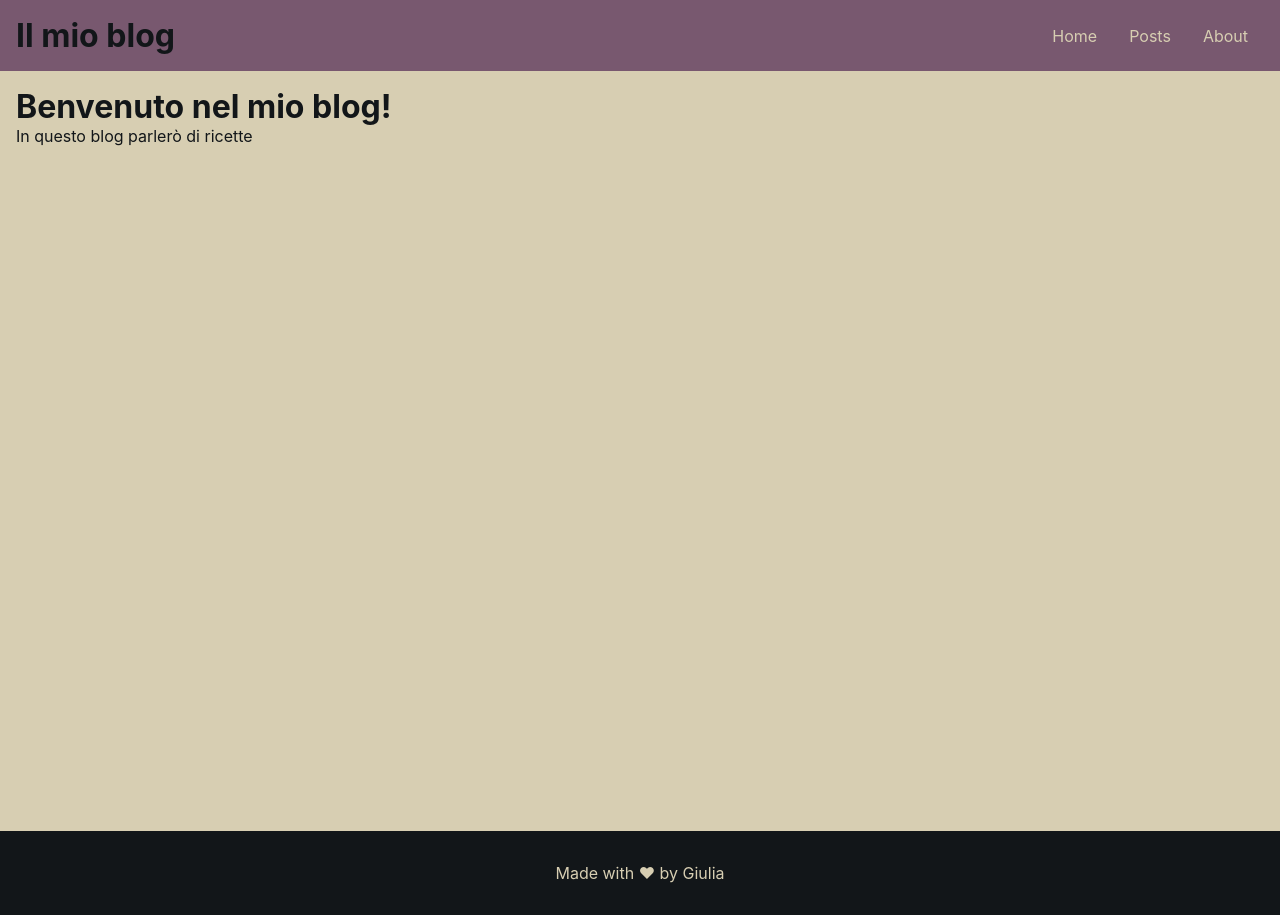
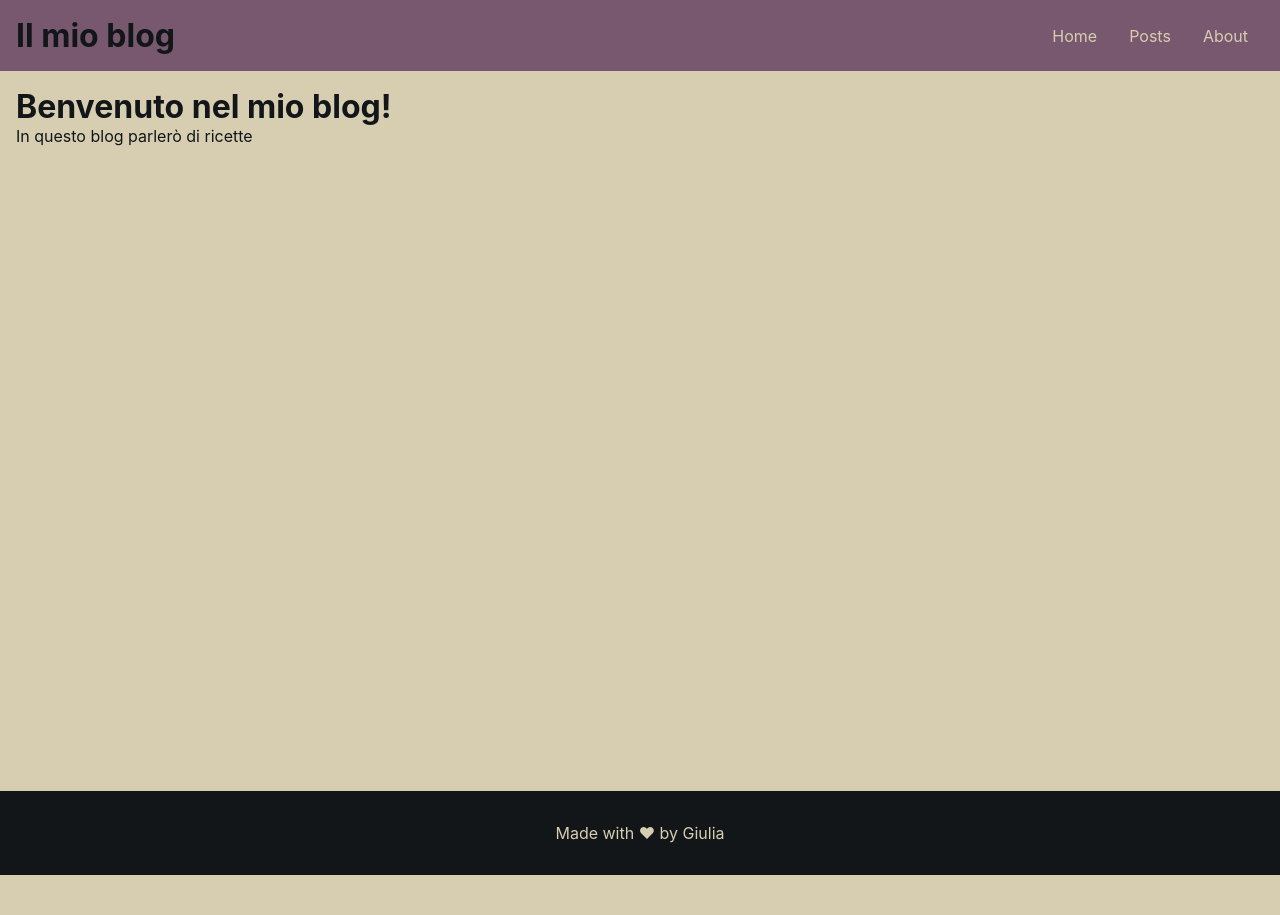
Before and after one commit to Giulia-Ciampelli/react-router, a React (Vite) app: page / in a window 1280 px wide. After the commit the page ends 875 px from the top, so only its background shows below. Built offline with nearby package versions, Linux system fonts and the light colour scheme.

Commit message:
docs: edit main height

```diff
--- a/src/index.css
+++ b/src/index.css
@@ -46,7 +46,7 @@ header {
 
 /* #region outlet */
 .vh {
-  min-height: 95vh;
+  min-height: 90vh;
   padding: 1rem;
 }
 
```
